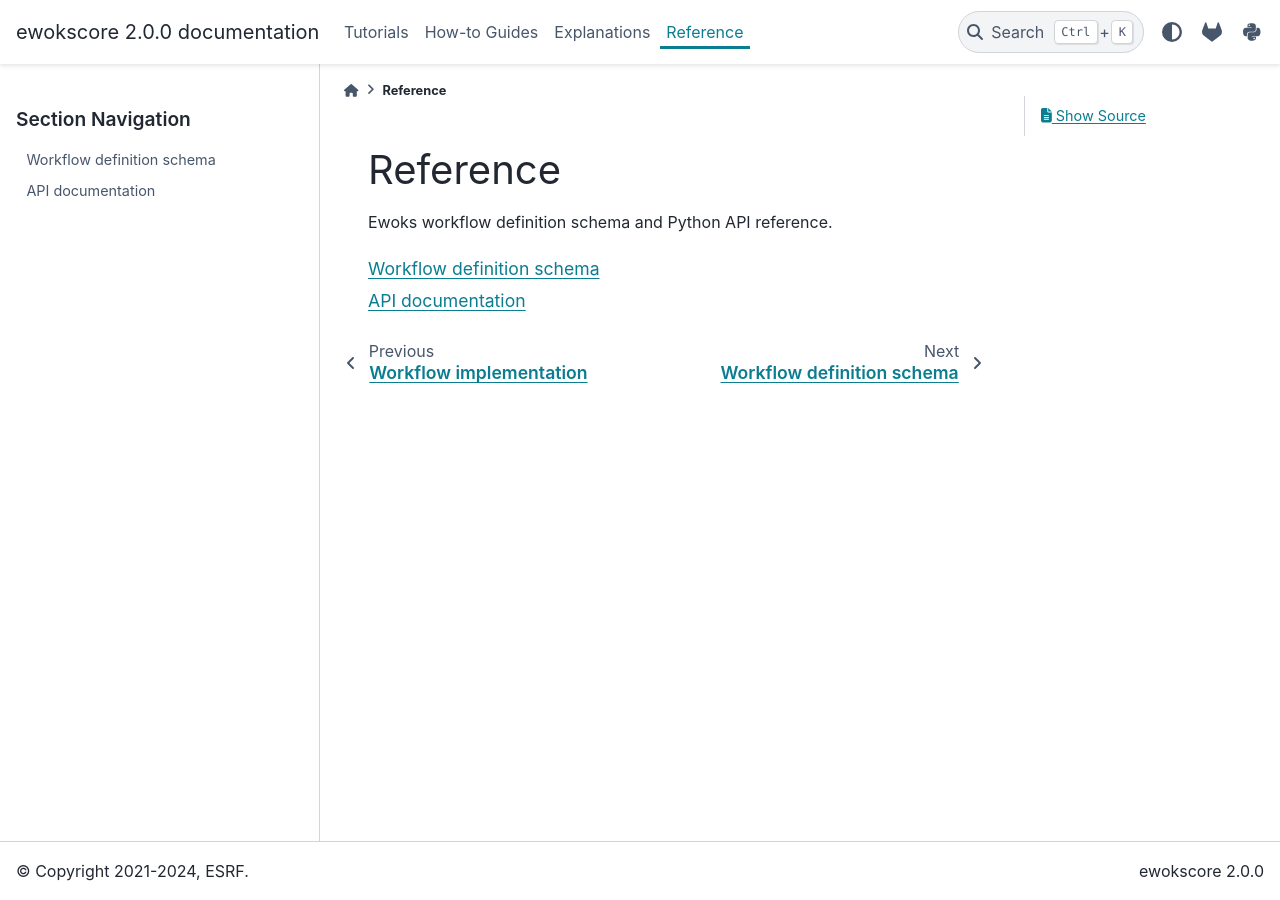
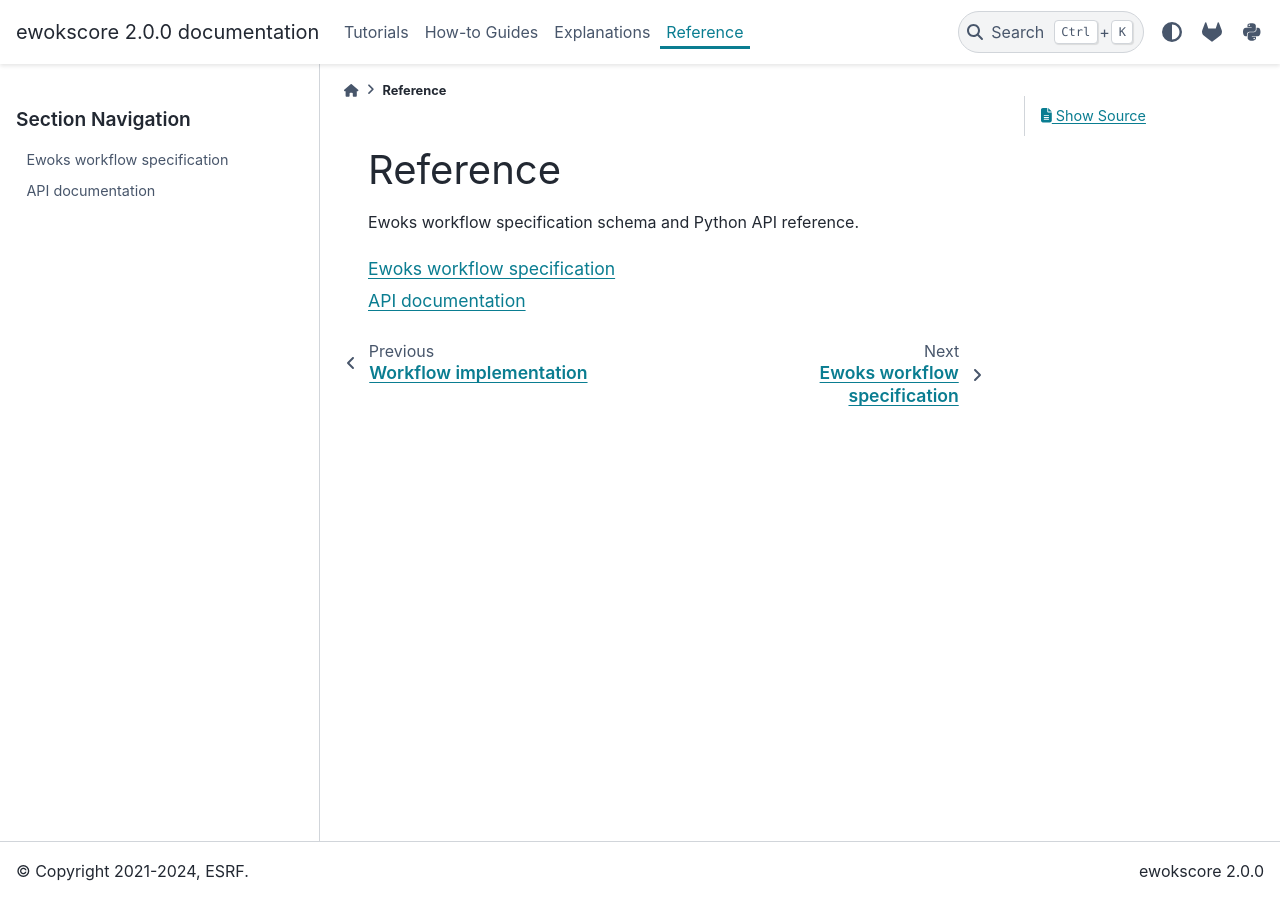
Before and after one commit to ewoks-kit/ewokscore, a Sphinx documentation site: the page built from doc/reference/index.rst, in a window 1280 px wide. Built offline with Sphinx 7.4.7 and the PyData theme 0.15.4, drawn with Linux system fonts in a browser that asks for light colours; pages that are not in the unit, such as notebooks, are missing from menus.

Commit message:
docs: specs title

```diff
--- a/doc/reference/index.rst
+++ b/doc/reference/index.rst
@@ -1,10 +1,10 @@
 Reference
 =========
 
-Ewoks workflow definition schema and Python API reference.
+Ewoks workflow specification schema and Python API reference.
 
 .. toctree::
     :maxdepth: 1
 
-    schema
+    specs
     api
--- a/doc/reference/schema.rst
+++ b/doc/reference/specs.rst
@@ -1,5 +1,5 @@
-Workflow definition schema
-==========================
+Ewoks workflow specification
+============================
 
 A **workflow** is a directed graph of tasks. A directed graph consists of nodes and links.
 
```
